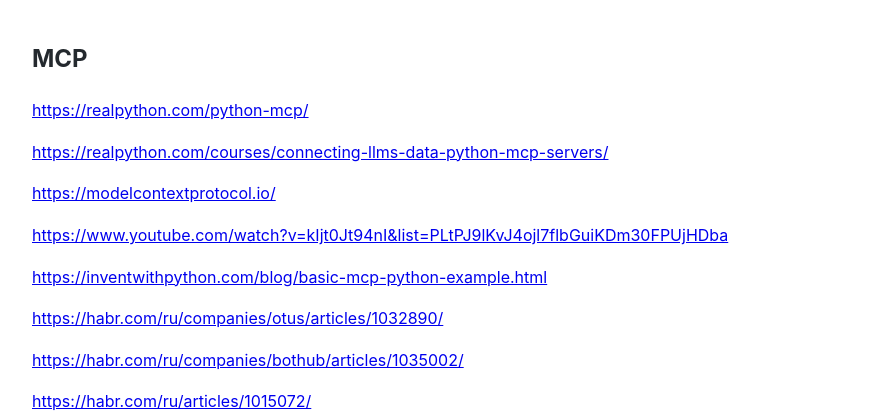
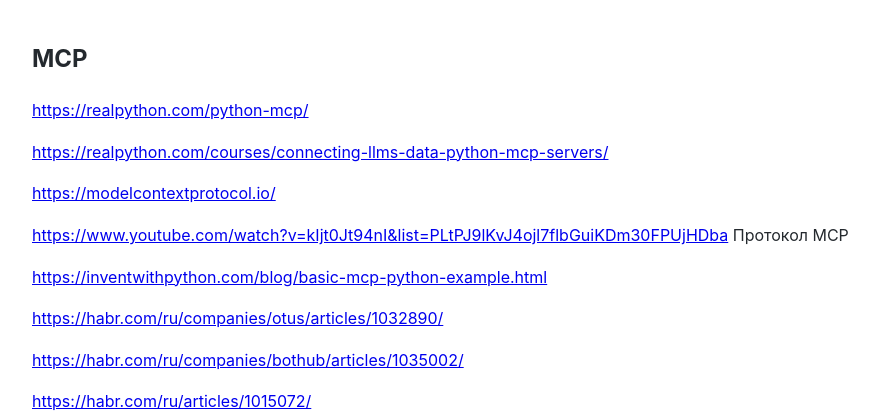
Before and after one commit to Michael-Lubinsky/michael-lubinsky.github.com, a Jekyll site: the page built from ml/mcp.md, in a window 1280 px wide and 900 px high. Shown: the top 419 px of the window, without its empty margins (158-1037 px from the left). Built offline with Jekyll 4.4.1, drawn with Linux system fonts in a browser that asks for light colours; our own code applies the rules of GitHub Pages for plain Markdown files.

Commit message:
Update mcp.md

```diff
--- a/ml/mcp.md
+++ b/ml/mcp.md
@@ -8,7 +8,7 @@
 
 
 
-<https://www.youtube.com/watch?v=kIjt0Jt94nI&list=PLtPJ9lKvJ4ojl7flbGuiKDm30FPUjHDba>
+<https://www.youtube.com/watch?v=kIjt0Jt94nI&list=PLtPJ9lKvJ4ojl7flbGuiKDm30FPUjHDba> Протокол MCP
 
 <https://inventwithpython.com/blog/basic-mcp-python-example.html>
 
```
